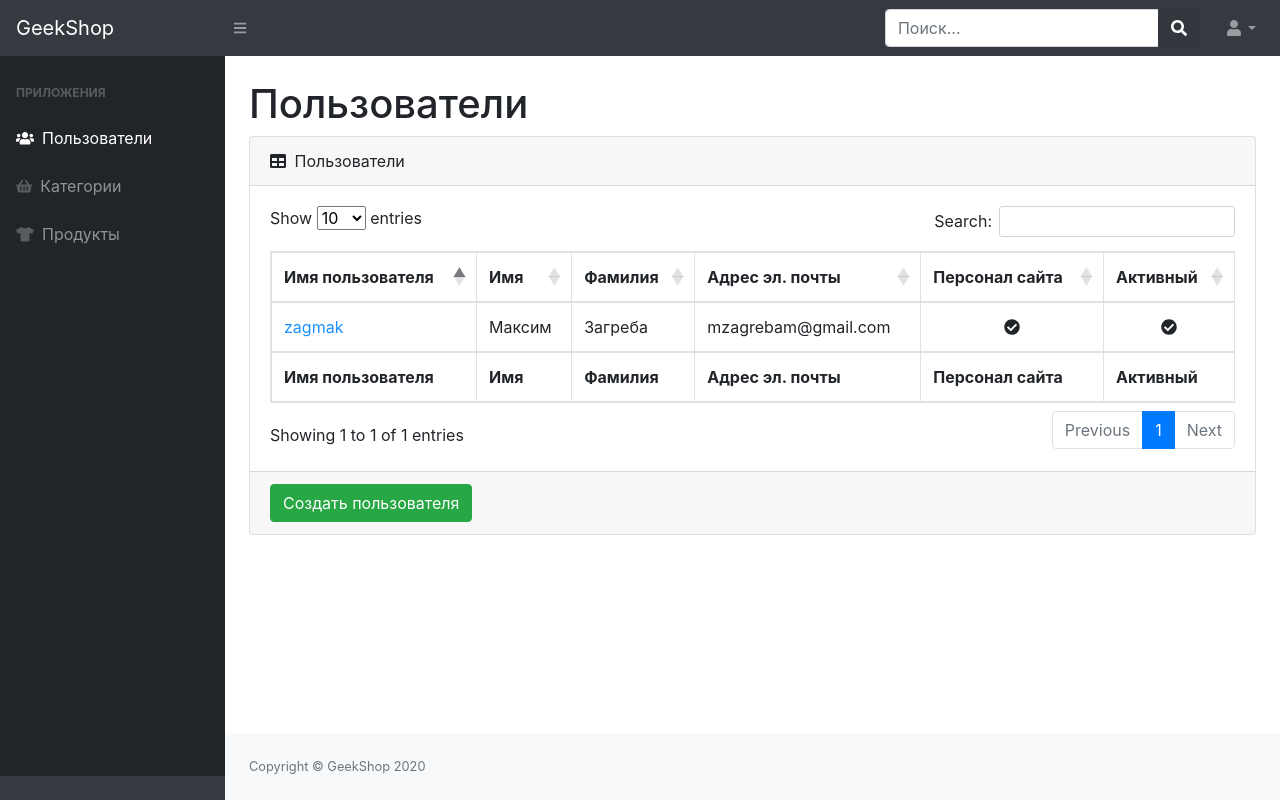
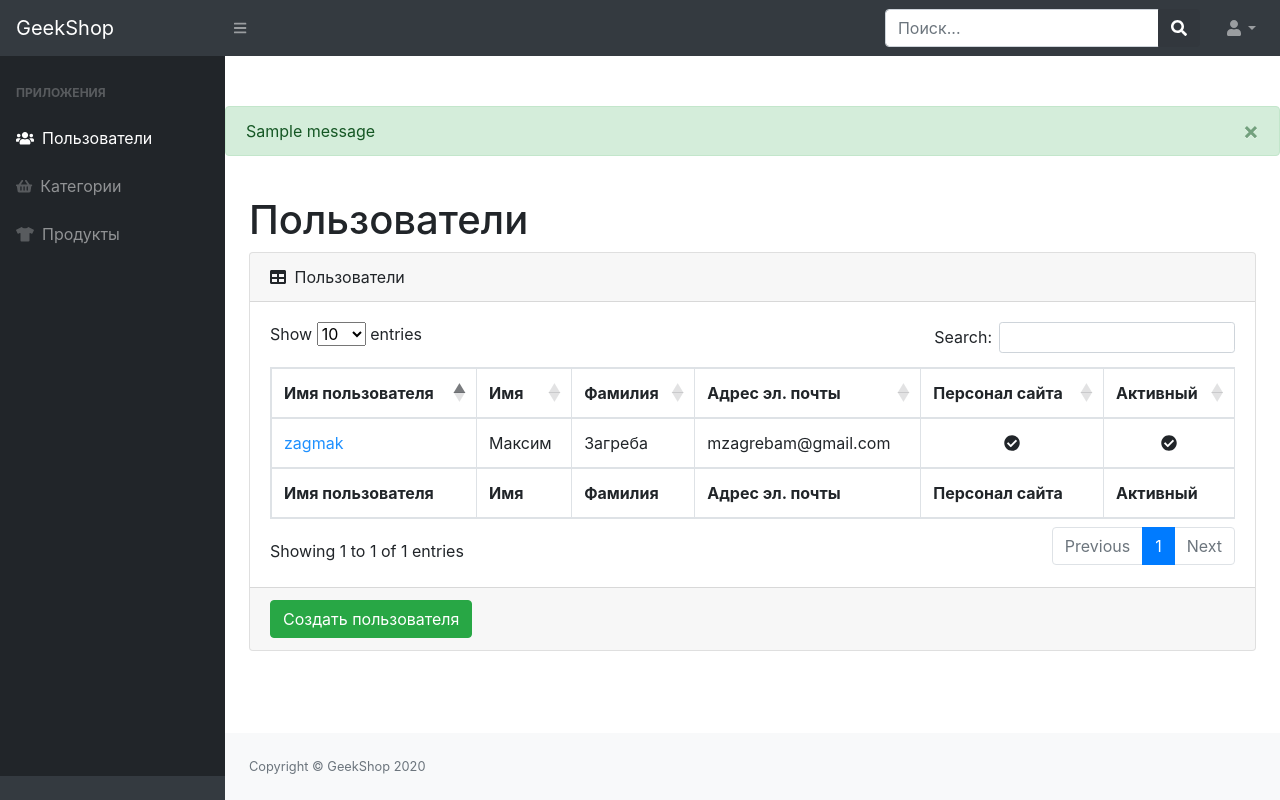
Before and after one commit to finger-to-the-sky/geekshop-server, a Django app: page /admins-staff/users/ in a window 1280 px wide. Run offline with Django 4.2, Linux system fonts and the light colour scheme; data comes from the database, SQL or seed files in the repository; tables that the repository leaves empty hold one stand-in row (values such as "Sample post"); one stand-in notice (Sample message) is shown; some libraries are stand-ins or nearby versions.

Commit message:
add message_complete_users_created

```diff
--- a/geekshop/admins/templates/admins/admin-users-read.html
+++ b/geekshop/admins/templates/admins/admin-users-read.html
@@ -1,7 +1,24 @@
 {% extends 'admins/base.html' %}
 
 {% block content %}
-   <main>
+      {% if messages %}
+            <div class="
+            alert alert-dismissible fade show
+            {% if messages %} alert-success {% else %} alert-warning {% endif %}" role="alert"
+                 style="margin-top: 50px;">
+                {% if messages %}
+                    {% for message in messages %}
+                        {{ message }}
+                    {% endfor %}
+                {% else %}
+                    {{ form.non_field_errors }}
+                {% endif %}
+                <button type="button" class="close" data-dismiss="alert" aria-label="Close">
+                    <span aria-hidden="true">&times;</span>
+                </button>
+            </div>
+      {% endif %}
+    <main>
             <div class="container-fluid">
                 <h1 class="mt-4">Пользователи</h1>
                 <div class="card mb-4">
```
